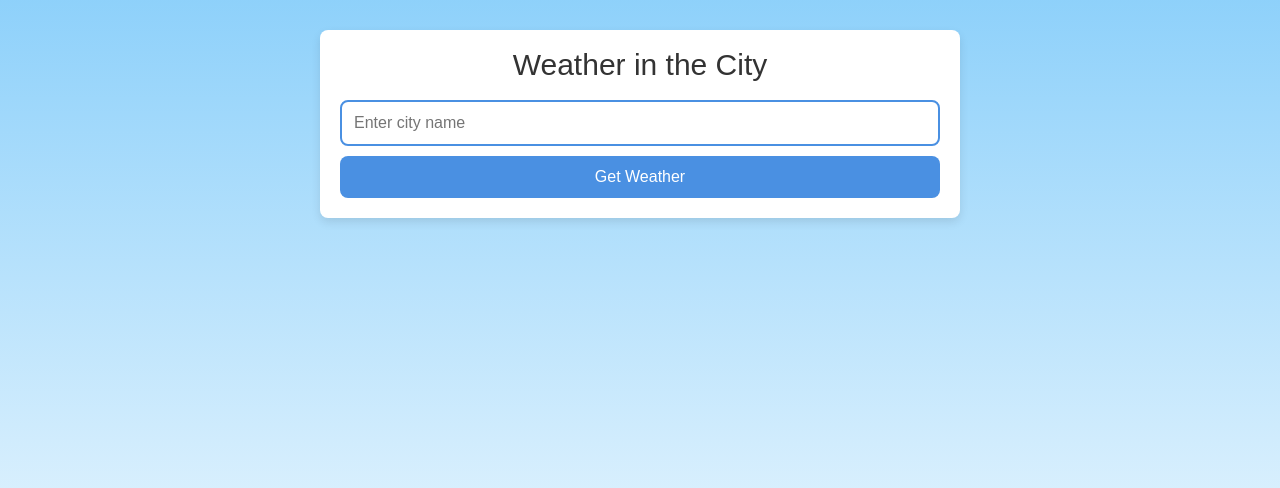
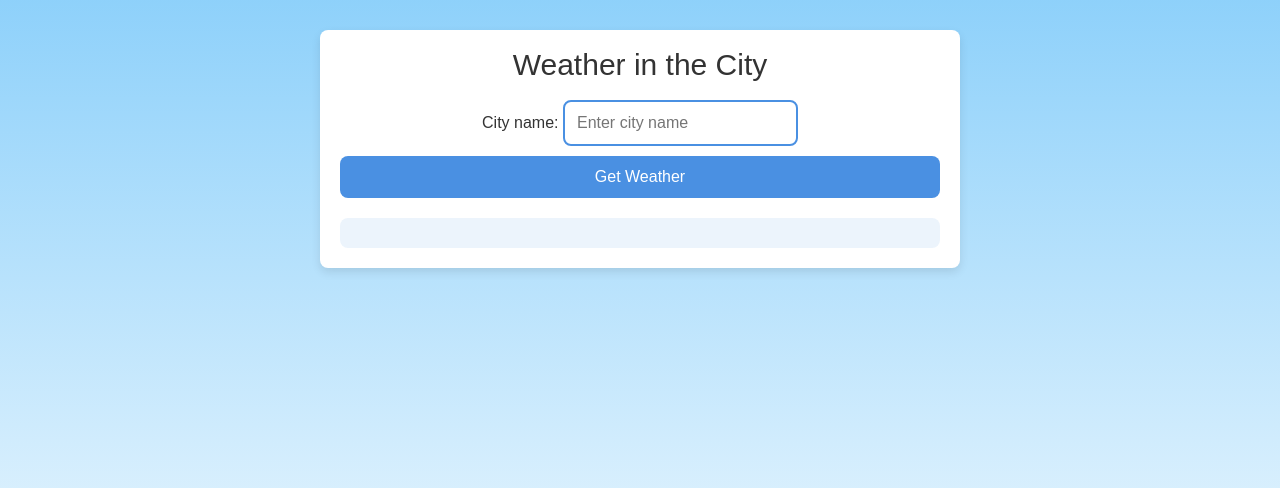
Before and after one commit to kathlleen/weather_app, a Django app: page / in a window 1280 px wide. Shown: the part 48-536 px from the top of the page. Run offline with Django 4.2, Linux system fonts and the light colour scheme; some libraries are stand-ins or nearby versions.

Commit message:
Return weather response

```diff
--- a/app/app/urls.py
+++ b/app/app/urls.py
@@ -22,6 +22,6 @@ from main import views
 
 urlpatterns = [
     path('admin/', admin.site.urls),
-    path('', views.index, name='index'),
-    path('/query', views.query, name='query-history'),
+    path('', views.WeatherView.as_view(), name='index'),
+    path('query/', views.query, name='query-history'),
 ]
--- /dev/null
+++ b/app/main/forms.py
@@ -0,0 +1,8 @@
+from django import forms
+
+class WeatherForm(forms.Form):
+    city = forms.CharField(
+        label="City name:",
+        max_length=100,
+        widget=forms.TextInput(attrs={'placeholder': 'Enter city name'})
+    )
--- a/app/main/views.py
+++ b/app/main/views.py
@@ -1,12 +1,61 @@
+import os
+
 from django.shortcuts import render
-from django.http import HttpResponse
+import requests
 
-# Create your views here.
-def index(request):
-    context = {
-        'title': 'Погода на сегодня'
-    }
-    return render(request, 'index.html', context)
+from django.views.generic import FormView
+from .models import WeatherModel
+from django.utils.timezone import now
+from .forms import WeatherForm
+from dotenv import load_dotenv
+
+load_dotenv()
+API_KEY = os.getenv("API_KEY")
+
+class WeatherView(FormView):
+    template_name = "index.html"
+    form_class = WeatherForm
+
+    def form_valid(self, form):
+        city = form.cleaned_data["city"]
+
+        weather_url = f'http://api.weatherapi.com/v1/current.json?key={API_KEY}&q={city}'
+        weather_response = requests.get(weather_url)
+
+        if weather_response.status_code != 200:
+            return self.render_to_response({"form": form, "error": "Не удалось получить данные о погоде"})
+
+        weather_data = weather_response.json()
+        self.save_weather_data(city, weather_data)
+
+        city_weather = WeatherModel.objects.filter(city_name=city).order_by('-timestamp').first()
+
+        context = {
+            'title': 'Погода на сегодня',
+            'form': form,
+            'city_weather': city_weather,
+        }
+        return self.render_to_response(context)
+
+    def save_weather_data(self, city, weather_data):
+        location = weather_data["location"]
+        current = weather_data["current"]
+
+        WeatherModel.objects.create(
+            city_name=location["name"],
+            country=location["country"],
+            latitude=location["lat"],
+            longitude=location["lon"],
+            timestamp=now(),
+            temperature_c=current["temp_c"],
+            feels_like_c=current["feelslike_c"],
+            condition=current["condition"]["text"],
+            icon_url=f"https:{current['condition']['icon']}",
+            wind_speed_kph=current["wind_kph"],
+            humidity=current["humidity"],
+            pressure_mb=current["pressure_mb"]
+        )
+
 
 def query(request):
     context = {
--- a/app/templates/index.html
+++ b/app/templates/index.html
@@ -4,14 +4,20 @@
 <h1>Weather in the City</h1>
 <form id="weather-form" method="post">
     {% csrf_token %}
-    <input type="text" name="city" id="city" placeholder="Enter city name" required>
+    {{ form.as_p }}
     <button type="submit">Get Weather</button>
 </form>
-<div id="weather-result">
-    {% if weather %}
-    <h2>Weather in {{ weather.city }}</h2>
-    <p>Temperature: {{ weather.temperature }}°C</p>
-    <p>Condition: {{ weather.description }}</p>
+
+<div id="weather-result" class="weather-info">
+    {% if city_weather %}
+        <h2>Weather in {{ city_weather.city_name }}</h2>
+        <p>Temperature: {{ city_weather.temperature_c }}°C</p>
+        <p>Condition: {{ city_weather.condition }}</p>
+        <img src="{{ city_weather.icon_url }}" alt="Weather icon">
     {% endif %}
 </div>
+
+{% if error %}
+    <p style="color: red;">{{ error }}</p>
+{% endif %}
 {% endblock %}
--- a/app/templates/query.html
+++ b/app/templates/query.html
@@ -11,9 +11,9 @@
     </tr>
     {% for query in history %}
     <tr>
-        <td>{{ query.city }}</td>
-        <td>{{ query.temperature }}°C</td>
-        <td>{{ query.description }}</td>
+        <td>{{ query.city_name }}</td>
+        <td>{{ query.temperature_c }}°C</td>
+        <td>{{ query.condition }}</td>
         <td>{{ query.timestamp }}</td>
     </tr>
     {% endfor %}
```
Also changed, not shown: app/app/settings.py (+18 -15 lines), app/main/models.py (+16 -4 lines).
